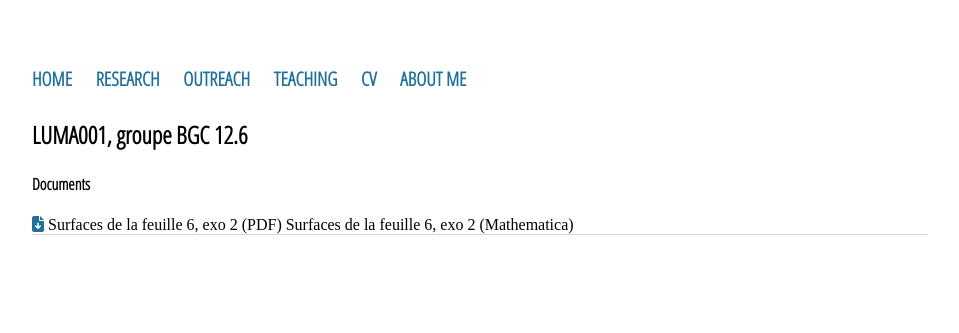
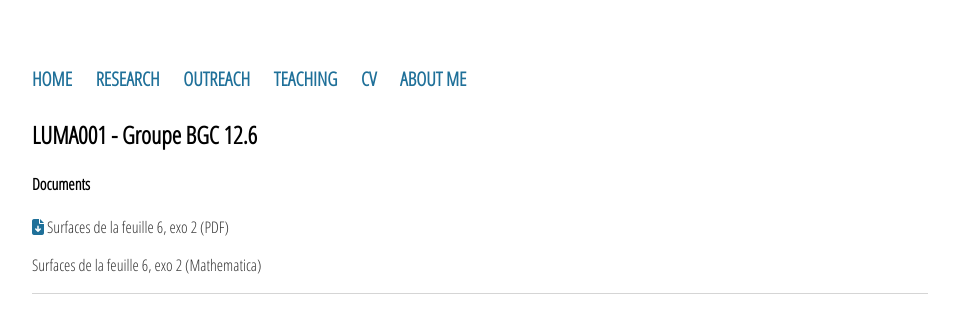
Before and after one commit to sjijon/sjijon.github.io, a Jekyll site: the page built from teaching/SU/2019-2020/LUMA001-BGC12-6.html, in a window 1280 px wide. Shown: the top 333 px of the page, without its empty margins (160-1119 px from the left). Built offline with Jekyll 4.4.1, drawn with Linux system fonts in a browser that asks for light colours; nearby versions of some CDN libraries.

Commit message:
Update LUMA001-BGC12-6.html

```diff
--- a/teaching/SU/2019-2020/LUMA001-BGC12-6.html
+++ b/teaching/SU/2019-2020/LUMA001-BGC12-6.html
@@ -2,9 +2,9 @@
 layout: default
 title: 2019-2020
 ---
-<h2>LUMA001, groupe BGC 12.6</h2>
+<h2>LUMA001 - Groupe BGC 12.6</h2>
 
 <h4>Documents</h4>
 
-<a href="" target="_blank"><i class="fas fa-file-download"></i></a> Surfaces de la feuille 6, exo 2 (PDF)
-<a href="" target="_blank><i class="fas fa-file-download"></i></a> Surfaces de la feuille 6, exo 2 (Mathematica)
+<p><a href="documents/teaching/2019-2020/SU/LUMA001/Feuille 6.pdf" target="_blank"><i class="fas fa-file-download"></i></a> Surfaces de la feuille 6, exo 2 (PDF)</p>
+<p><a href="documents/teaching/2019-2020/SU/LUMA001/Feuille 6.nb" target="_blank><i class="fas fa-file-download"></i></a> Surfaces de la feuille 6, exo 2 (Mathematica)</p>
```
